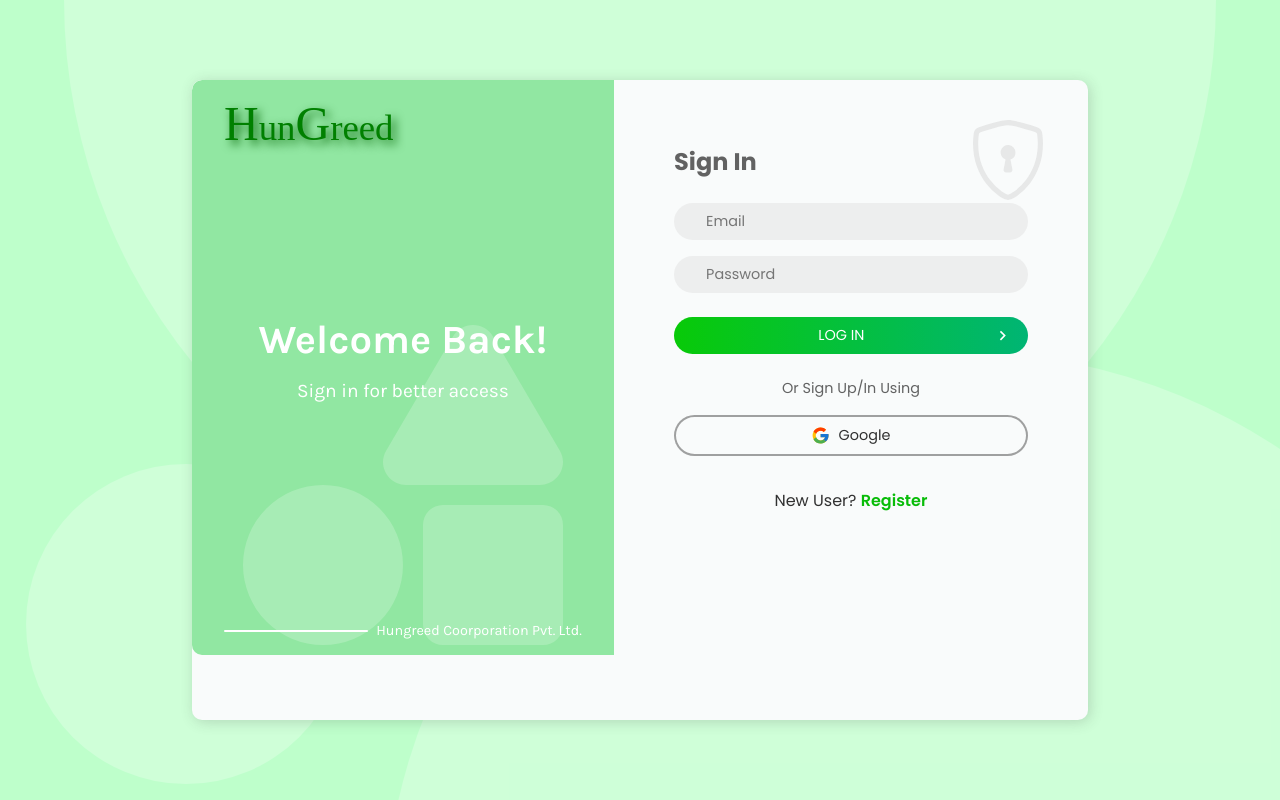
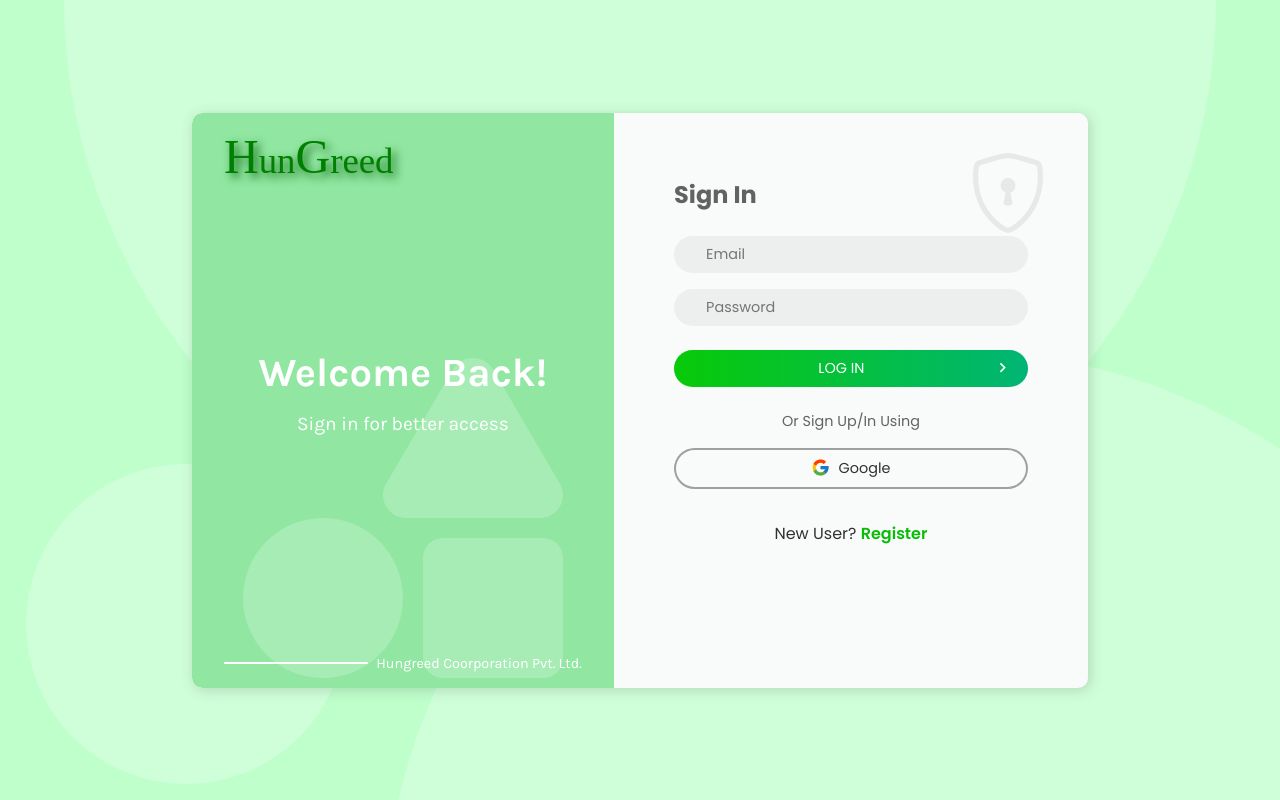
Before and after one commit to chandrachudsingh/HunGreed---Food-Delivering-App, a React (Create React App) app: page /sign-in in a window 1280 px wide. Built offline with nearby package versions, Linux system fonts and the light colour scheme; no server answers; the database is empty; a web font is replaced by a local one.

Commit message:
Sign-in page design bug fix

```diff
--- a/src/index.css
+++ b/src/index.css
@@ -305,7 +305,6 @@ main {
   justify-content: center;
   overflow: auto;
   position: relative;
-  min-height: 80%;
   max-height: 100%;
   min-width: 700px;
   max-width: 1048px;
```
